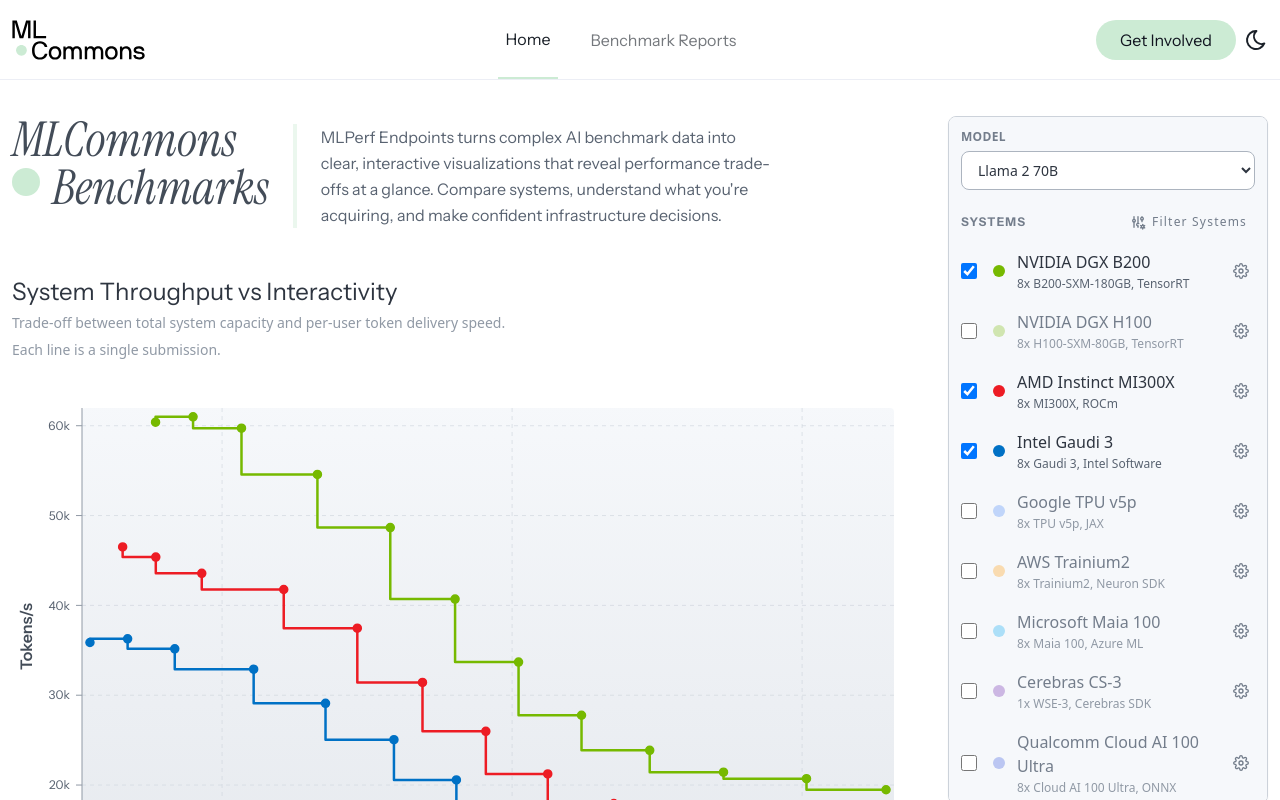
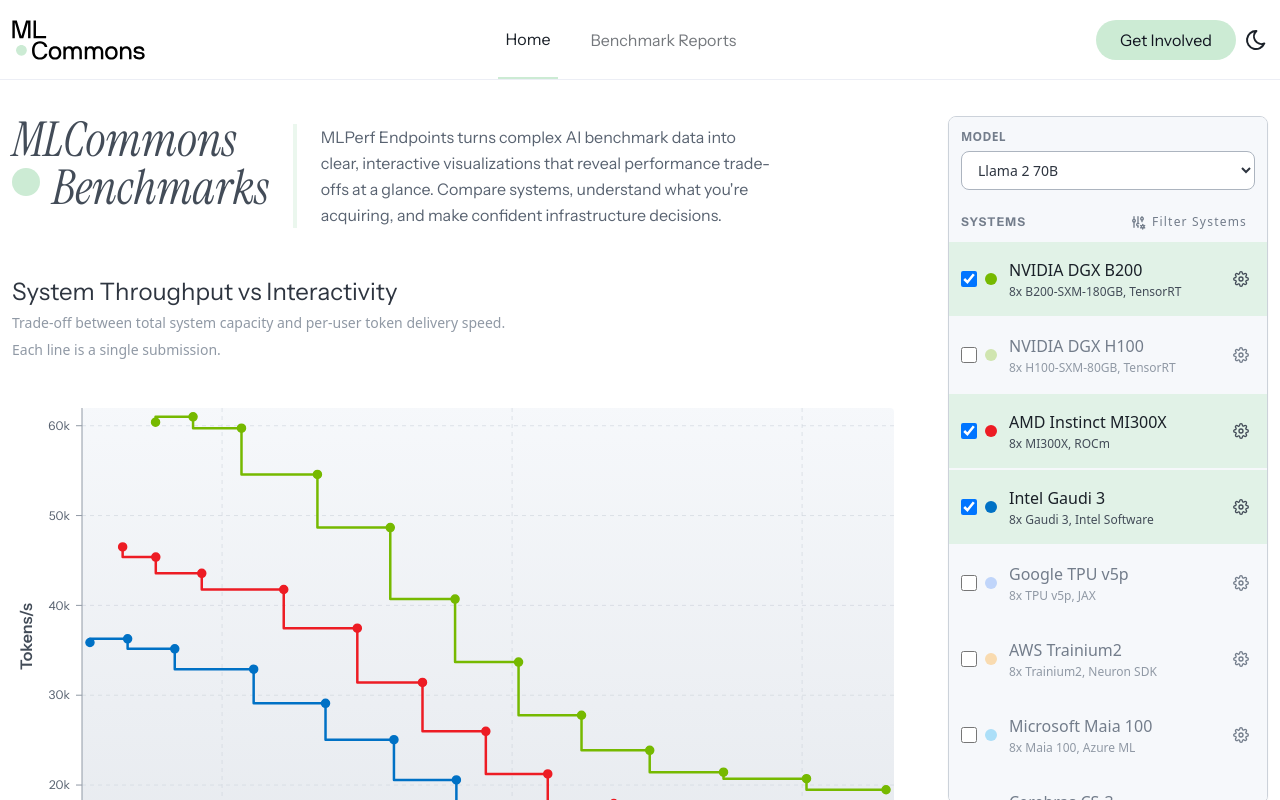
Before and after one commit to bkeating/ml-endpoints, a SvelteKit app: page / in a window 1280 px wide. Shown: the top 800 px of the page. Built offline with nearby package versions, Linux system fonts and the light colour scheme; a web font is replaced by a local one.

Commit message:
Enhance GtcChartFiltersSidebar.svelte by improving layout and styling for better user experience. Adjust padding and margins for various elements, update system visibility handling, and refine button styles for clarity and accessibility.

```diff
--- a/src/routes/_components/GtcChartFiltersSidebar.svelte
+++ b/src/routes/_components/GtcChartFiltersSidebar.svelte
@@ -164,12 +164,12 @@
 </script>
 
 <aside
-	class="sticky top-24 hidden h-fit max-h-[calc(100vh-7rem)] w-80 shrink-0 overflow-y-auto rounded-lg border border-slate-200 bg-slate-50/90 p-3 backdrop-blur-sm dark:border-slate-700 dark:bg-slate-800/90 lg:absolute lg:right-0 lg:top-0 lg:z-20 lg:block {isSidebarExpanded ? 'shadow-xl' : 'shadow-xs'} transition-all duration-300"
+	class="sticky top-24 hidden h-fit max-h-[calc(100vh-7rem)] w-80 shrink-0 overflow-y-auto rounded-lg border border-slate-200 bg-slate-50/90 py-3 backdrop-blur-sm dark:border-slate-700 dark:bg-slate-800/90 lg:absolute lg:right-0 lg:top-0 lg:z-20 lg:block {isSidebarExpanded ? 'shadow-xl' : 'shadow-xs'} transition-all duration-300"
 	aria-label="Chart filters sidebar"
 >
 	<div class="flex flex-col gap-5">
 		<!-- Model Select -->
-		<div class="flex flex-col gap-1.5">
+		<div class="flex flex-col gap-1.5 px-3">
 			<label
 				for="model-select"
 				class="text-xs font-semibold tracking-wide text-slate-500 uppercase dark:text-slate-400"
@@ -192,7 +192,7 @@
 		<!-- Systems Selection Section with Inline Accordion -->
 		<div>
 			<!-- Systems Header with Filter Icon -->
-			<div class="mb-2 flex items-center justify-between">
+			<div class="mb-2 flex items-center justify-between px-3">
 				<h4
 					class="text-xs font-bold tracking-widest text-slate-500 uppercase dark:text-slate-400"
 				>
@@ -217,7 +217,7 @@
 			{#if showAdvancedFilters}
 				<div
 					transition:slide={{ duration: 200, easing: cubicOut }}
-					class="mb-3 flex flex-col gap-3 rounded-lg border border-slate-200 bg-white p-3 dark:border-slate-600 dark:bg-slate-800"
+					class="mb-3 mx-3 flex flex-col gap-3 rounded-lg border border-slate-200 bg-white p-3 dark:border-slate-600 dark:bg-slate-800"
 				>
 					<!-- Accelerator Select -->
 					<div class="flex flex-col gap-1">
@@ -285,15 +285,19 @@
 				</div>
 			{/if}
 			<div class="flex flex-col gap-0.5">
-			{#each hardwareSystems.slice(0, 9) as hw (hw.id)}
+			{#each hardwareSystems.slice(0, 8) as hw (hw.id)}
 				{@const visible = isSystemVisible(hw.id)}
 				{@const disabled = hw.disabledByFilter}
 				{@const expanded = isExpanded(hw.id, visible) && !disabled}
 				<div
-					class="rounded-lg transition-all duration-200 {disabled ? 'opacity-40' : ''}"
+					class="rounded-none transition-all duration-200 {disabled ? 'opacity-40' : ''}"
 				>
 					<!-- Legend Row: Checkbox (select) | Color + Name | Cog (details) -->
-					<div class="flex w-full items-center gap-2 rounded-lg transition-all duration-200">
+					<div
+						class="flex w-full items-center gap-2 rounded-none px-3 py-2 transition-all duration-200 {visible && !disabled
+							? 'bg-[#CCEBD4]/50 dark:bg-[#736628]/50'
+							: ''}"
+					>
 						<!-- Checkbox: Toggle system visibility on chart -->
 						<input
 							type="checkbox"
@@ -308,7 +312,7 @@
 						<button
 							type="button"
 							onclick={() => !disabled && toggleSystem(hw.id)}
-							class="group flex flex-1 items-center gap-3 px-2 py-2 text-left {disabled ? 'cursor-not-allowed' : 'cursor-pointer'}"
+							class="group flex flex-1 items-center gap-3 py-2 text-left {disabled ? 'cursor-not-allowed' : 'cursor-pointer'}"
 							aria-pressed={visible}
 							aria-label="Toggle {hw.subline ? `${hw.name} (${hw.subline})` : hw.name} visibility{disabled ? ' (disabled by accelerator filter)' : ''}"
 							aria-disabled={disabled}
@@ -320,8 +324,8 @@
 							></span>
 							<span class="flex flex-1 flex-col gap-0.5 text-left">
 								<span
-									class=" font-medium transition-opacity duration-200 {visible && !disabled
-										? 'text-slate-800 dark:text-slate-200'
+									class="font-medium transition-opacity duration-200 {visible && !disabled
+										? 'text-slate-900 dark:text-white'
 										: 'text-slate-500 dark:text-slate-500'}"
 								>
 									{hw.name}
@@ -329,7 +333,7 @@
 								{#if hw.subline}
 									<span
 										class="text-xs font-normal transition-opacity duration-200 {visible && !disabled
-											? 'text-slate-600 dark:text-slate-400'
+											? 'text-slate-700 dark:text-slate-200'
 											: 'text-slate-400 dark:text-slate-500'}"
 									>
 										{hw.subline}
@@ -349,7 +353,9 @@
 							>
 								<Icon
 									name="Settings"
-									class="h-4 w-4 text-slate-500 transition-transform duration-200 dark:text-slate-400 {expanded ? 'rotate-90' : ''}"
+									class="h-4 w-4 transition-transform duration-200 {visible && !disabled
+										? 'text-slate-700 dark:text-white'
+										: 'text-slate-500 dark:text-slate-400'} {expanded ? 'rotate-90' : ''}"
 								/>
 							</button>
 						{/if}
@@ -357,10 +363,7 @@
 
 						<!-- Accordion Details Panel - Read-only System Specifications -->
 						{#if expanded && hw.system}
-							<div
-								transition:slide={{ duration: 200, easing: cubicOut }}
-								class="px-3 pb-3"
-							>
+							<div transition:slide={{ duration: 200, easing: cubicOut }} class="px-3">
 								<!-- System Specifications Header -->
 								<div class="mb-2">
 									<p class="font-semibold text-slate-800 dark:text-slate-200 leading-tight text-[11px]">
@@ -421,7 +424,7 @@
 		<button
 			type="button"
 			disabled={!hasSelectedSystems}
-			class="mt-auto flex items-center justify-center gap-2 rounded-lg border px-3 py-2 text-sm font-medium transition-colors {hasSelectedSystems
+			class="mx-3 mt-auto flex items-center justify-center gap-2 rounded-lg border px-3 py-2 text-sm font-medium transition-colors {hasSelectedSystems
 				? 'border-slate-300 bg-white text-slate-700 hover:bg-slate-50 dark:border-slate-600 dark:bg-slate-800 dark:text-slate-200 dark:hover:bg-slate-700'
 				: 'cursor-not-allowed border-slate-200 bg-slate-50 text-slate-400 opacity-60 dark:border-slate-700 dark:bg-slate-800/50 dark:text-slate-500'}"
 			aria-label="Download chart data"
```
